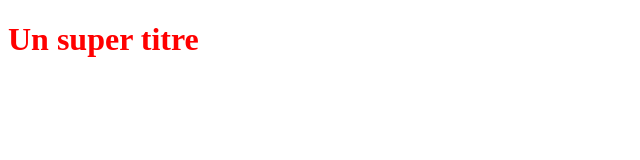
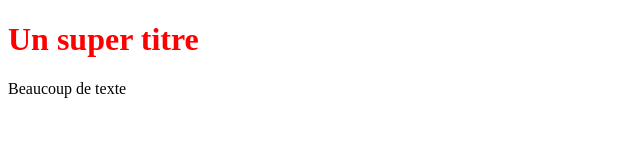
Before and after one commit to Monica1530/testGit, a plain HTML site: page index.html in a window 1280 px wide. Shown: the whole page, without its empty margins (0-640 px from the left). Drawn offline with Linux system fonts and the light colour scheme.

Commit message:
premier paragraphe sur la branche cagnotte

```diff
--- a/index.html
+++ b/index.html
@@ -8,6 +8,7 @@
 
 <body>
     <h1>Un super titre</h1>
+    <p>Beaucoup de texte</p>
 </body>
 
 </html>
```
